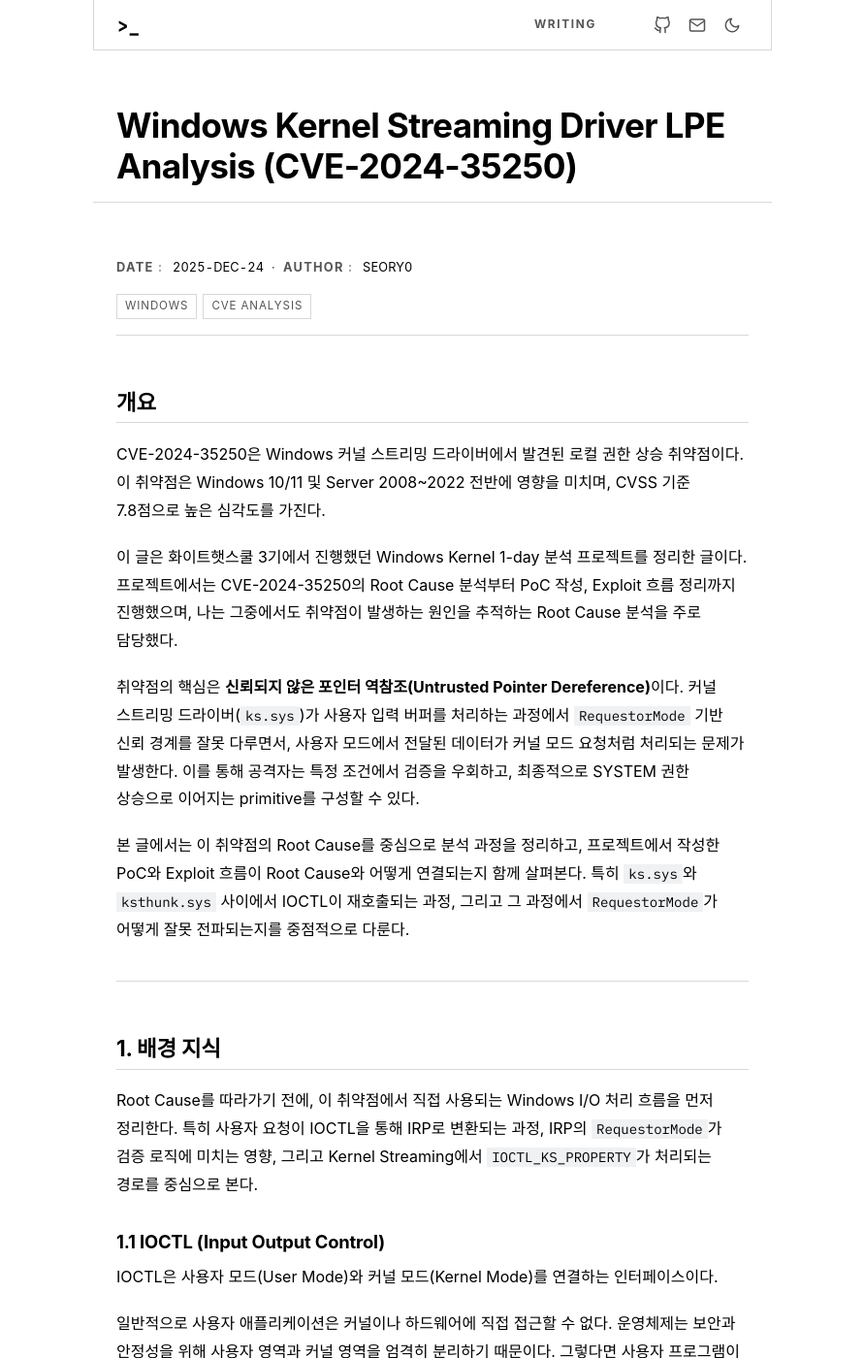
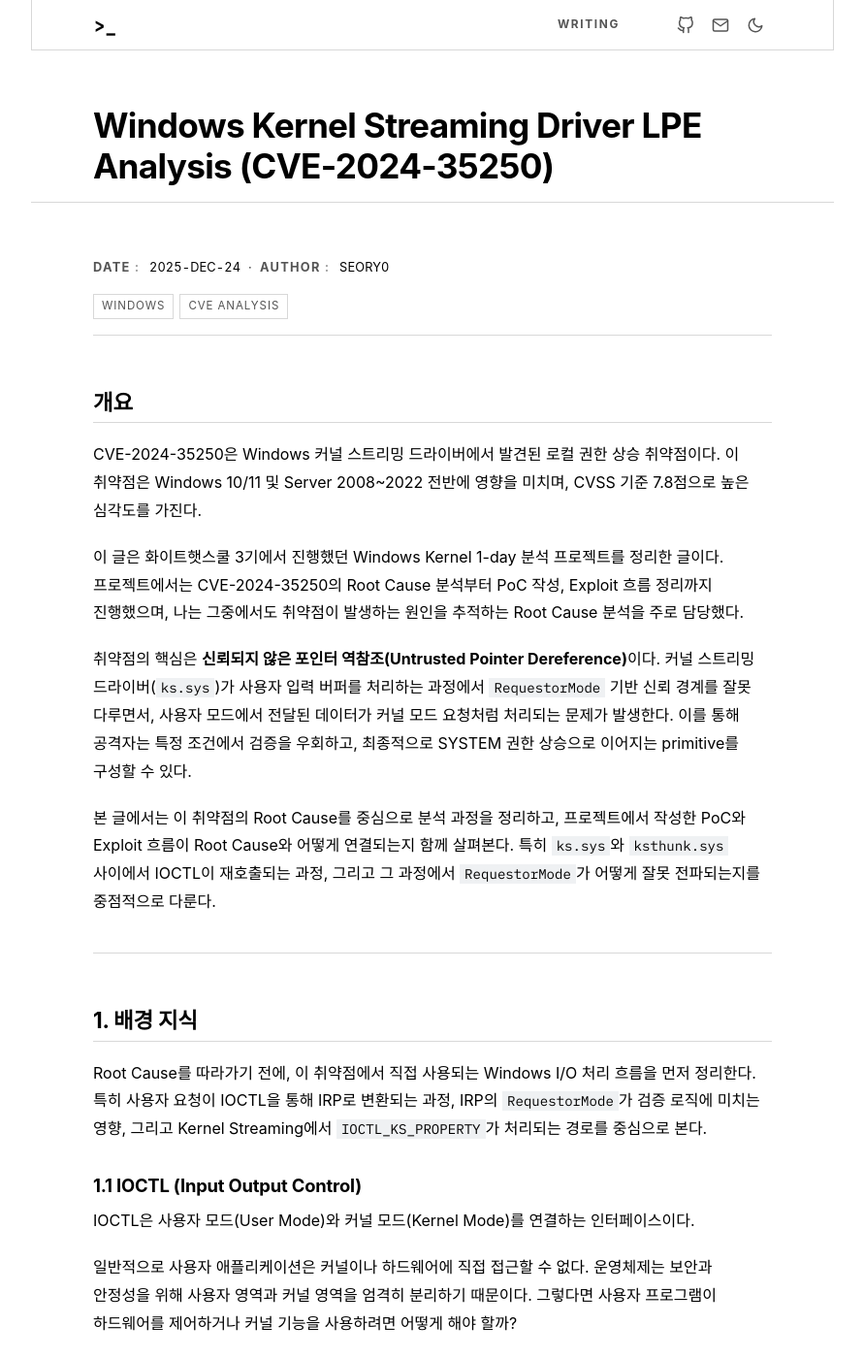
Before and after one commit to SEORY0/SEORY0.github.io, a Jekyll site: the page built from _posts/2025-12-24-whs3-project.md, in a window 1280 px wide and 1400 px high. Shown: the whole window at 97% size, without its empty margins (194-1085 px from the left). Built offline with Jekyll 4.4.1, drawn with Linux system fonts in a browser that asks for light colours; some web fonts are replaced.

Commit message:
Fix dark-mode flash on navigation; align post text column
- Add a blocking <head> guard that applies the saved/system theme to
  <html> before first paint, so navigating in dark mode no longer flashes
  the light theme. Move the theme class from <body> to <html> and update
  theme-toggle.js to match (all .theme-dark selectors are class/descendant
  based, so they keep working).
- Post page: widen the banner/content column to the home panel geometry
  (828px outer, 64px side padding → 700px text) so the article's left and
  right margins line up with home and writing.

Co-Authored-By: Claude Fable 5 <noreply@anthropic.com>

```diff
--- a/_includes/head.html
+++ b/_includes/head.html
@@ -1,6 +1,18 @@
 <head>
   <meta charset="UTF-8">
   <meta name="viewport" content="width=device-width, initial-scale=1.0">
+
+  <script>
+    // FOUC guard: apply saved theme to <html> before first paint so
+    // navigating in dark mode never flashes the light theme.
+    (function () {
+      try {
+        var t = localStorage.getItem('theme');
+        var dark = t === 'dark' || (!t && window.matchMedia('(prefers-color-scheme: dark)').matches);
+        if (dark) document.documentElement.classList.add('theme-dark');
+      } catch (e) {}
+    })();
+  </script>
 
   {% if page.layout == 'home' %}
   <script>
--- a/_sass/_post.scss
+++ b/_sass/_post.scss
@@ -119,7 +119,7 @@
   left: 50%;
   right: auto;
   width: 100%;
-  max-width: var(--container-max);
+  max-width: calc(var(--container-max) + 128px);
   transform: translateX(-50%);
   border: 1px solid var(--border);
   border-top: 0;
@@ -128,16 +128,41 @@
 .page-post .top-nav-inner {
   max-width: none;
   margin: 0;
-  padding: 0 24px;
+  padding: 0 64px;
+}
+
+/* Banner + body share the home panel geometry: 828px outer, 64px side
+   padding → 700px text column that lines up with home/writing. */
+.page-post .post-banner,
+.page-post .content-col {
+  max-width: calc(var(--container-max) + 128px);
+  padding-left: 64px;
+  padding-right: 64px;
 }
 
 .page-post .site-footer-box {
-  max-width: var(--container-max);
+  max-width: calc(var(--container-max) + 128px);
   margin: 0 auto;
 }
 
 .page-post .site-footer-brand {
   font-size: clamp(2rem, 3.6vw, 3.6rem);
+}
+
+@media (max-width: $bp-tablet) {
+  .page-post .top-nav,
+  .page-post .post-banner,
+  .page-post .content-col,
+  .page-post .site-footer-box {
+    max-width: calc(var(--container-max) + 96px);
+  }
+
+  .page-post .top-nav-inner,
+  .page-post .post-banner,
+  .page-post .content-col {
+    padding-left: 48px;
+    padding-right: 48px;
+  }
 }
 
 @media (max-width: $bp-mobile) {
@@ -147,8 +172,11 @@
     border-bottom: 1px solid var(--border);
   }
 
-  .page-post .top-nav-inner {
-    padding: 0 var(--indent);
+  .page-post .top-nav-inner,
+  .page-post .post-banner,
+  .page-post .content-col {
+    padding-left: var(--indent);
+    padding-right: var(--indent);
   }
 
   .page-post .site-footer-box {
--- a/assets/js/theme-toggle.js
+++ b/assets/js/theme-toggle.js
@@ -5,19 +5,21 @@ document.addEventListener('DOMContentLoaded', function() {
     const checkbox = document.getElementById('theme-toggle-checkbox'); // 데스크탑 (스위치)
     const mobileBtn = document.getElementById('mobile-theme-toggle'); // 모바일 (원형 버튼)
     const statusText = document.getElementById('theme-status-text');
-    const body = document.body;
+    // Theme class lives on <html> so the head FOUC guard can apply it
+    // before <body> exists (prevents light→dark flash on navigation).
+    const root = document.documentElement;
 
     // 2. 통합 테마 변경 함수 (핵심 로직)
     function applyTheme(isDark) {
-        // (1) CSS 클래스 제어 (body 태그)
+        // (1) CSS 클래스 제어 (<html> 태그)
         if (isDark) {
-            body.classList.add('theme-dark');
+            root.classList.add('theme-dark');
             // dark mode active
             localStorage.setItem('theme', 'dark');
 
             if (statusText) statusText.textContent = "Dark";
         } else {
-            body.classList.remove('theme-dark');
+            root.classList.remove('theme-dark');
             // light mode active
             localStorage.setItem('theme', 'light');
 
@@ -65,7 +67,7 @@ document.addEventListener('DOMContentLoaded', function() {
     if (mobileBtn) {
         mobileBtn.addEventListener('click', function(e) {
             e.preventDefault();
-            const isCurrentlyDark = body.classList.contains('theme-dark');
+            const isCurrentlyDark = root.classList.contains('theme-dark');
             applyTheme(!isCurrentlyDark);
         });
     }
@@ -75,7 +77,7 @@ document.addEventListener('DOMContentLoaded', function() {
     if (navBtn) {
         navBtn.addEventListener('click', function(e) {
             e.preventDefault();
-            const isCurrentlyDark = body.classList.contains('theme-dark');
+            const isCurrentlyDark = root.classList.contains('theme-dark');
             applyTheme(!isCurrentlyDark);
         });
     }
```
